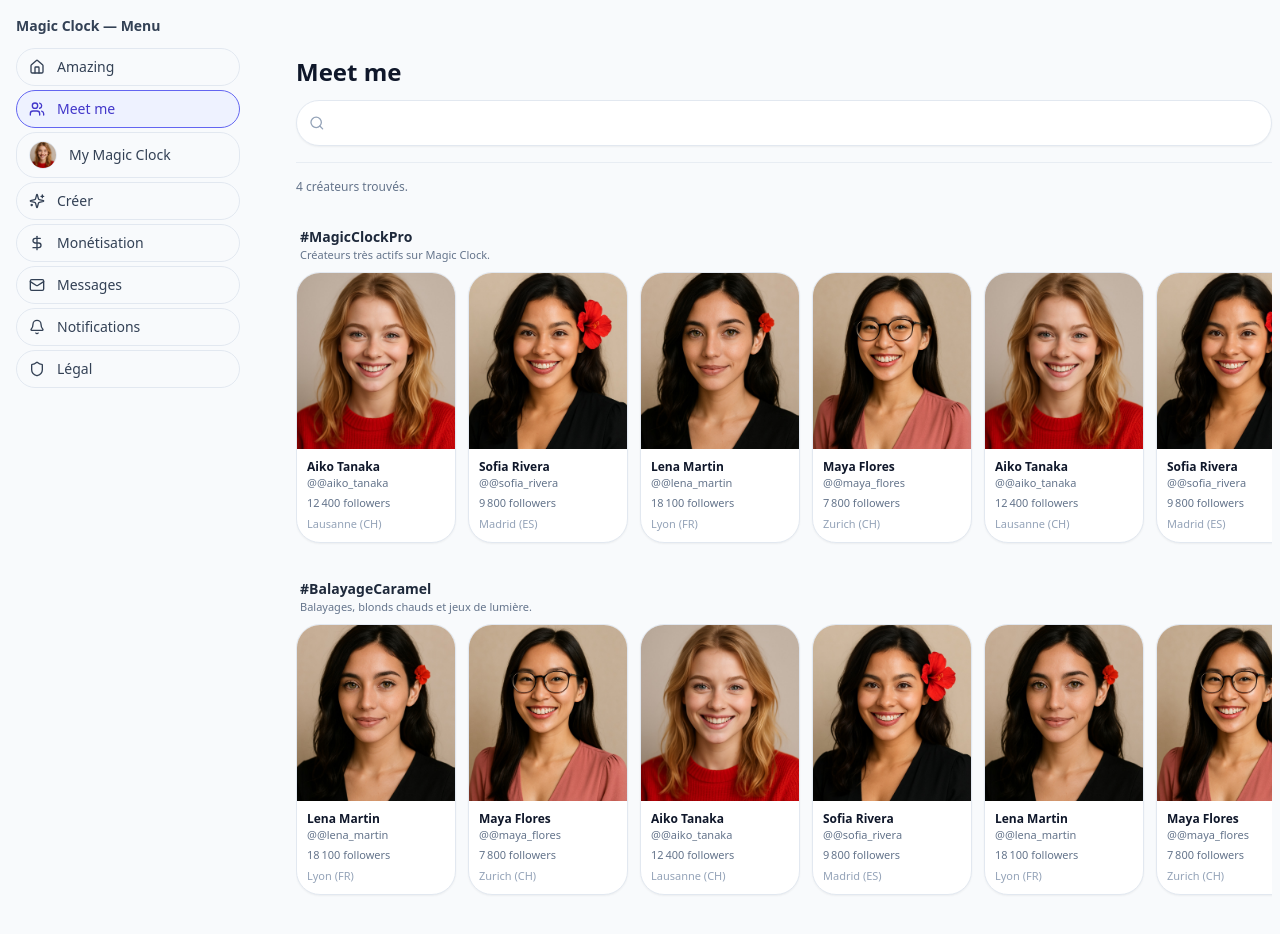
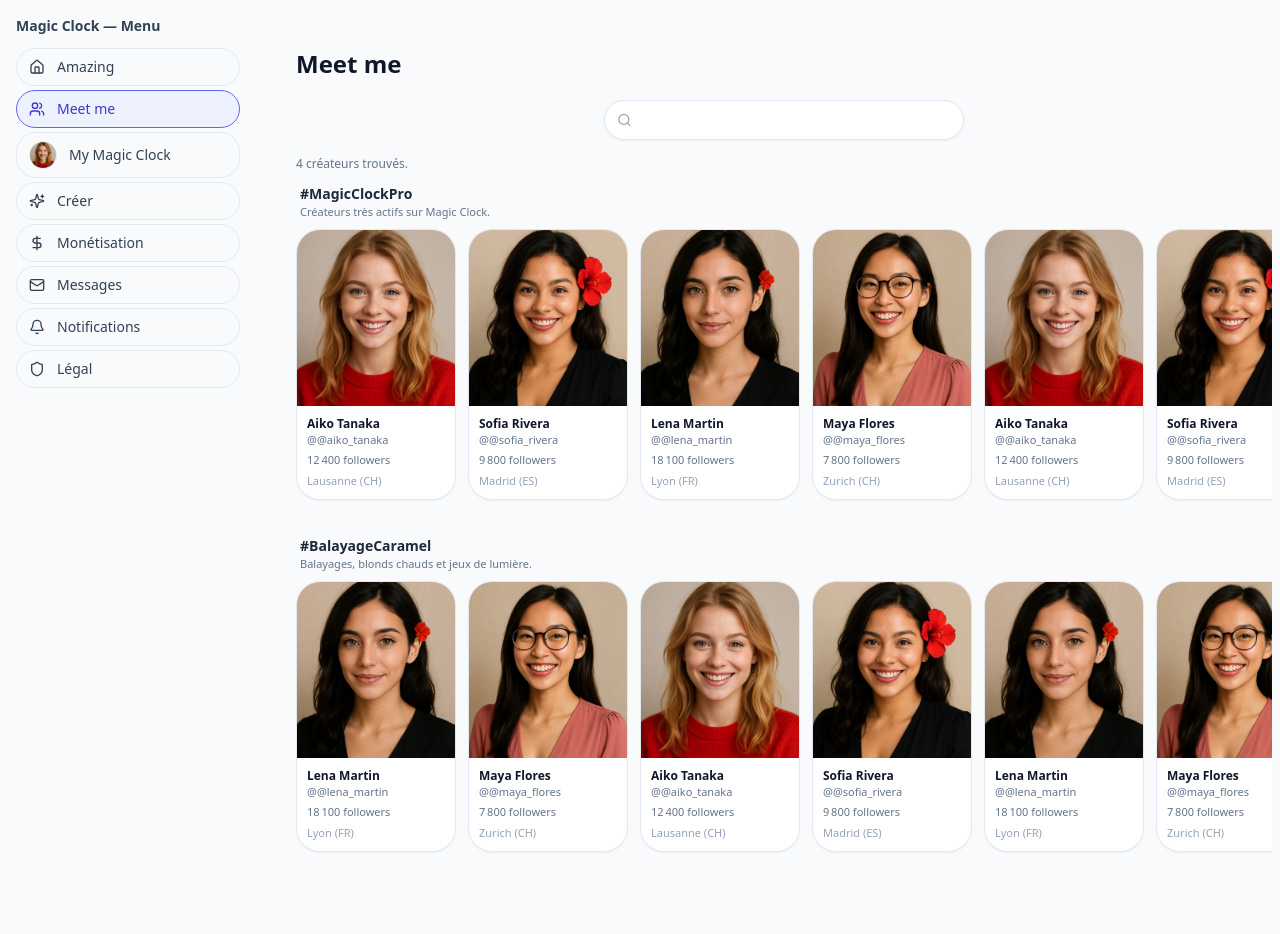
Before and after one commit to welcome-magic-clock/magic-clock-web-mvp, a Next.js app: page /meet in a window 1280 px wide. Shown: the top 934 px of the page. Built offline with nearby package versions, Linux system fonts and the light colour scheme.

Commit message:
Update page.tsx

```diff
--- a/app/meet/page.tsx
+++ b/app/meet/page.tsx
@@ -1,7 +1,7 @@
 import { Search } from "lucide-react";
 import { CREATORS } from "@/features/meet/creators";
 
-const REPEAT_COUNT = 6; // on répète la liste pour remplir plusieurs lignes
+const REPEAT_COUNT = 6;
 const CARDS_PER_ROW = 10;
 
 const TRENDING_ROWS = [
@@ -20,8 +20,8 @@ const TRENDING_ROWS = [
 function MiniCreatorCard({ creator }: { creator: any }) {
   return (
     <button
-      className="w-40 shrink-0 overflow-hidden rounded-2xl border border-slate-200 bg-white shadow-sm text-left focus:outline-none focus:ring-2 focus:ring-brand-500/60"
       type="button"
+      className="w-40 shrink-0 overflow-hidden rounded-2xl border border-slate-200 bg-white text-left shadow-sm focus:outline-none focus:ring-2 focus:ring-brand-500/60"
     >
       <div className="relative h-44 w-full overflow-hidden">
         <img
@@ -56,9 +56,7 @@ function MiniCreatorCard({ creator }: { creator: any }) {
 
 export default function MeetPage() {
   const baseCreators = CREATORS;
-  const totalCreators = baseCreators.length;
 
-  // On étend un peu la liste pour remplir plusieurs rangées
   const extendedCreators = Array.from({ length: REPEAT_COUNT }, (_, idx) =>
     baseCreators.map((creator: any) => ({
       ...creator,
@@ -67,29 +65,33 @@ export default function MeetPage() {
   ).flat();
 
   return (
-    <main className="mx-auto max-w-5xl px-4 pb-24 pt-4 sm:px-6 sm:pt-8 sm:pb-28 overflow-x-hidden">
-      {/* HEADER + BARRE DE RECHERCHE STICKY (sans marges négatives) */}
-      <div className="sticky top-0 z-20 mb-3 border-b border-slate-200/70 bg-slate-50/95 pb-3 pt-2 backdrop-blur sm:mb-4 sm:pb-4">
-        <h1 className="text-xl font-semibold sm:text-2xl">Meet me</h1>
+    <main className="min-h-screen w-full overflow-x-hidden bg-slate-50">
+      <div className="mx-auto max-w-5xl px-4 pb-24 pt-4 sm:px-6 sm:pt-8 sm:pb-28">
+        {/* Titre */}
+        <header className="mb-4 sm:mb-5">
+          <h1 className="text-2xl font-semibold text-slate-900">Meet me</h1>
+        </header>
 
-        {/* Barre de recherche façon Instagram (très minimaliste) */}
-        <section className="mt-3">
-          <div className="flex items-center gap-2 rounded-2xl border border-slate-200 bg-white px-3 py-2 text-sm text-slate-500 shadow-sm">
+        {/* Barre de recherche seule, comme Instagram */}
+        <div className="mb-4 flex justify-center">
+          <div className="flex h-10 w-full max-w-[360px] items-center gap-2 rounded-full border border-slate-200 bg-white px-3 shadow-sm">
             <Search className="h-4 w-4 text-slate-400" />
             <input
               type="text"
+              className="h-full w-full bg-transparent text-sm outline-none placeholder:text-slate-400"
               placeholder=""
-              className="h-7 w-full bg-transparent text-xs outline-none placeholder:text-slate-400 sm:text-sm"
               disabled
             />
           </div>
-        </section>
         </div>
 
-      {/* Résultats + lignes de créateurs */}
+        {/* Compteur */}
+        <p className="mb-3 text-xs text-slate-500">
+          {baseCreators.length} créateurs trouvés.
+        </p>
+
+        {/* Lignes hashtags avec scroll horizontal */}
         <section className="space-y-6 sm:space-y-8">
-        <p className="text-xs text-slate-500">{totalCreators} créateurs trouvés.</p>
-
           {TRENDING_ROWS.map((row, rowIndex) => {
             const start = rowIndex * CARDS_PER_ROW;
             const rowCreators = extendedCreators.slice(
@@ -123,6 +125,7 @@ export default function MeetPage() {
             );
           })}
         </section>
+      </div>
     </main>
   );
 }
```
Lines whose indentation alone changed are shown as unchanged.
